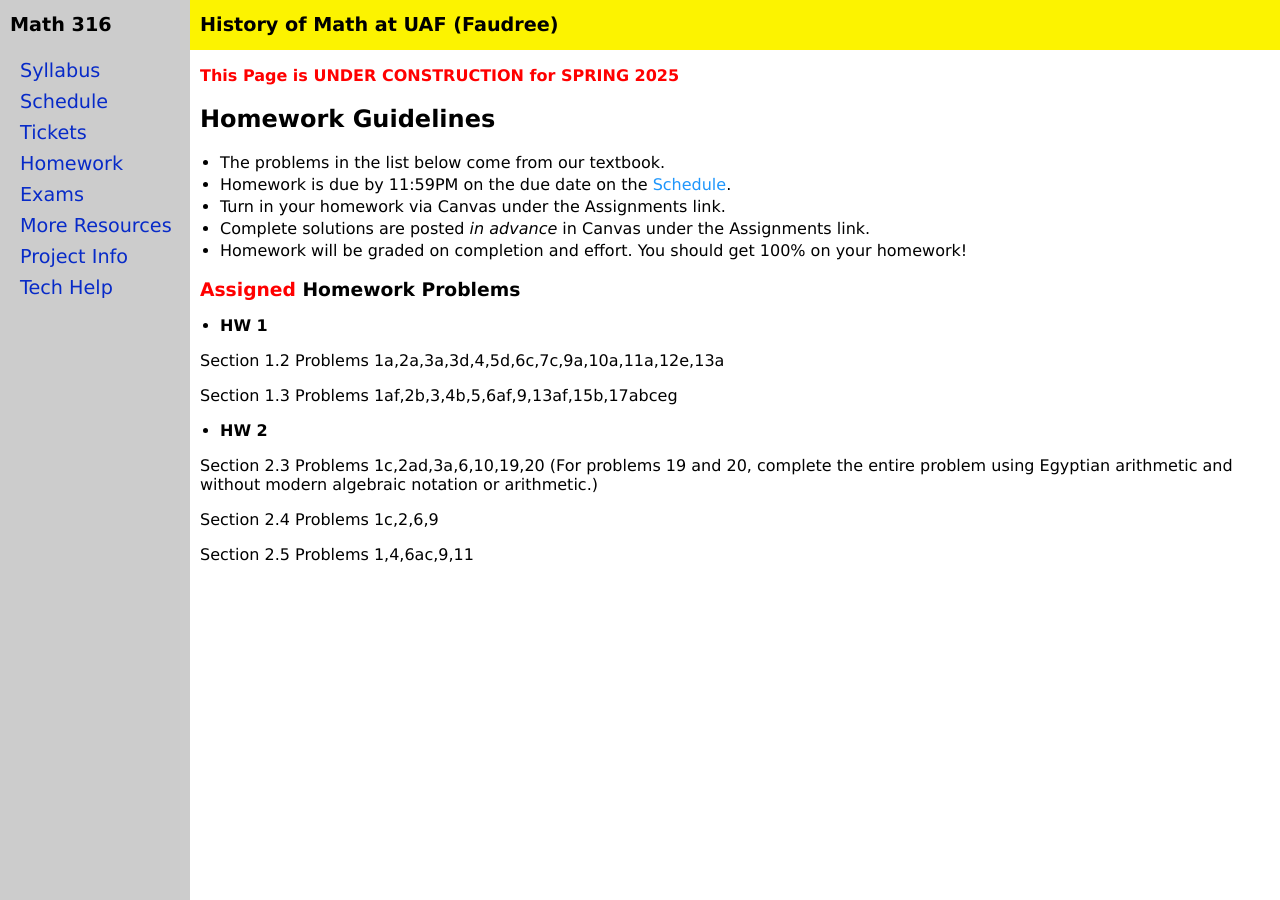
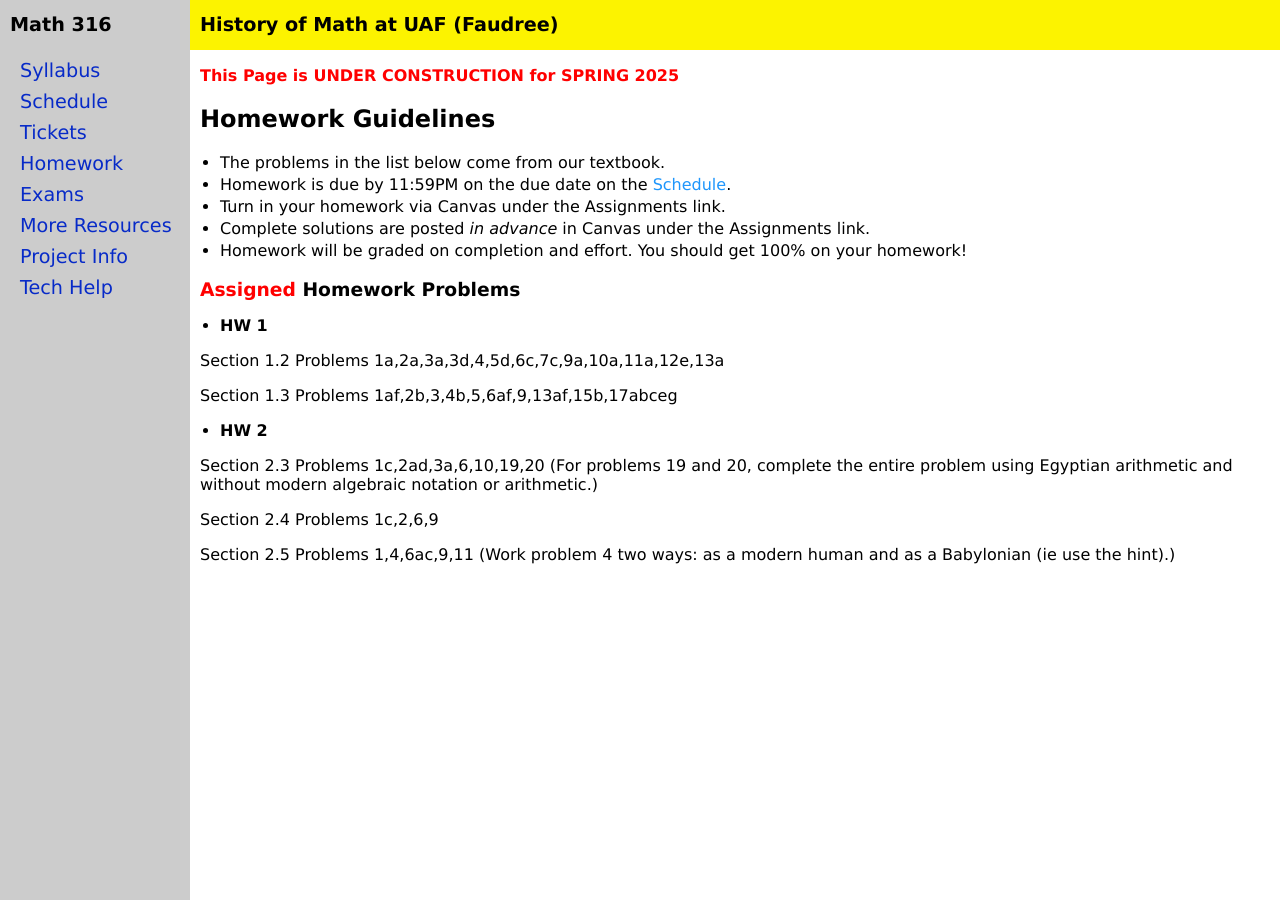
Before and after one commit to jrfaudree/HOM, a Jekyll site: the page built from homework.md, in a window 1280 px wide. Built offline with Jekyll 4.4.1, drawn with Linux system fonts in a browser that asks for light colours.

Commit message:
Update homework.md

```diff
--- a/homework.md
+++ b/homework.md
@@ -26,7 +26,7 @@ Section 2.3 Problems 1c,2ad,3a,6,10,19,20 (For problems 19 and 20, complete the
 
 Section 2.4 Problems 1c,2,6,9
 
-Section 2.5 Problems 1,4,6ac,9,11
+Section 2.5 Problems 1,4,6ac,9,11 (Work problem 4 two ways: as a modern human and as a Babylonian (ie use the hint).)
 
 [comment]: <> (  * **HW 3**)
 >
```
